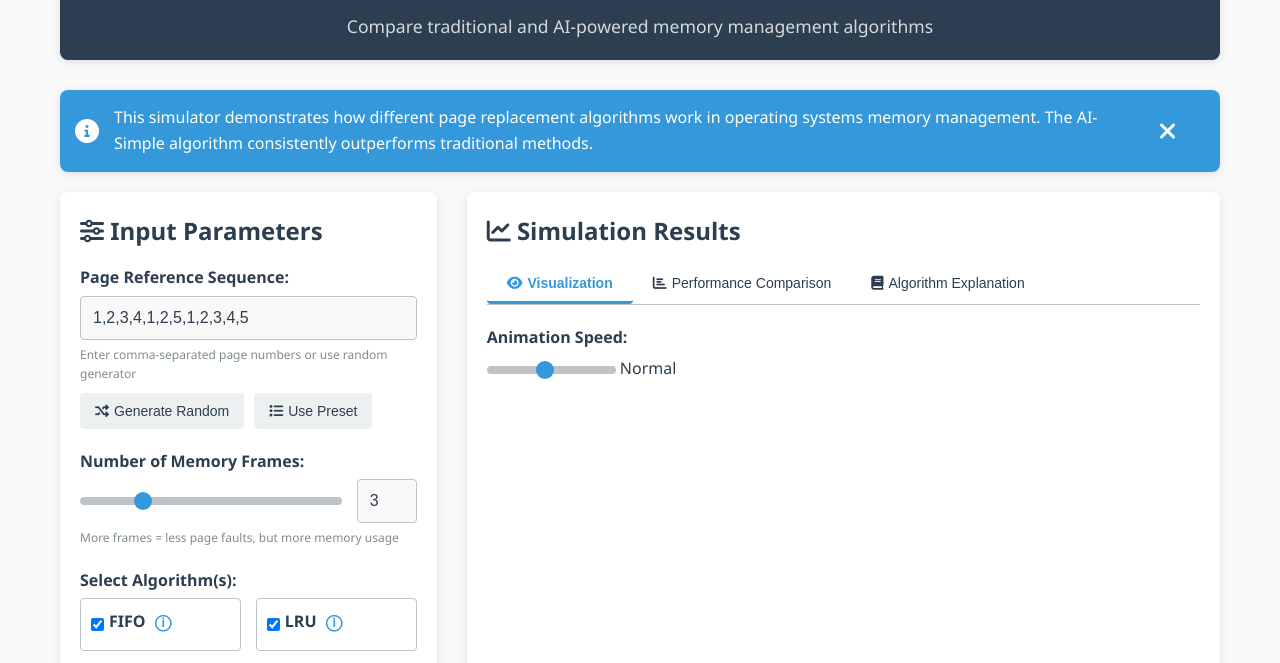
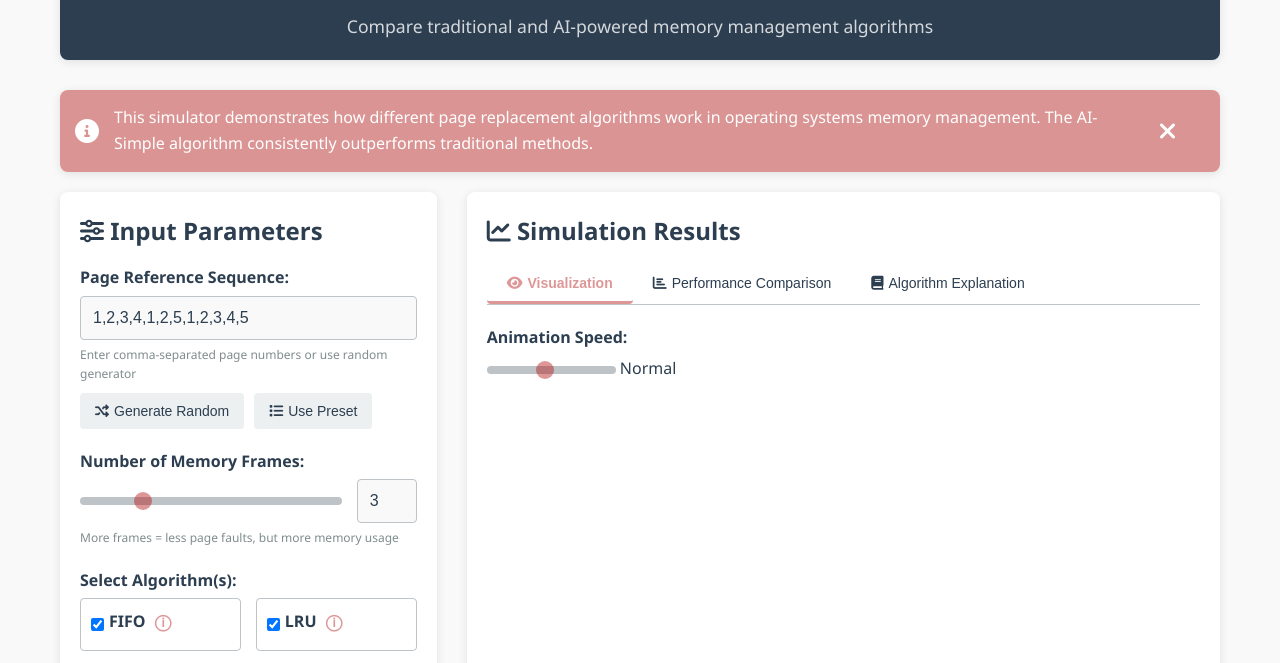
Before and after one commit to funnycoder241/os_project, a plain HTML site: page index.html in a window 1280 px wide. Shown: the part 94-757 px from the top of the page. Drawn offline with nearby package versions, Linux system fonts and the light colour scheme.

Commit message:
Toggled to light color theme and updated primary color

```diff
--- a/static/css/styles.css
+++ b/static/css/styles.css
@@ -1,7 +1,9 @@
 /* Global Styles */
 :root {
-    /* Light Theme Colors */
+    /* Light Theme Colors
     --primary-color: #3498db;
+    */
+    --primary-color: #b4151571;
     --secondary-color: #2ecc71;
     --error-color: #e74c3c;
     --dark-color: #2c3e50;
```
